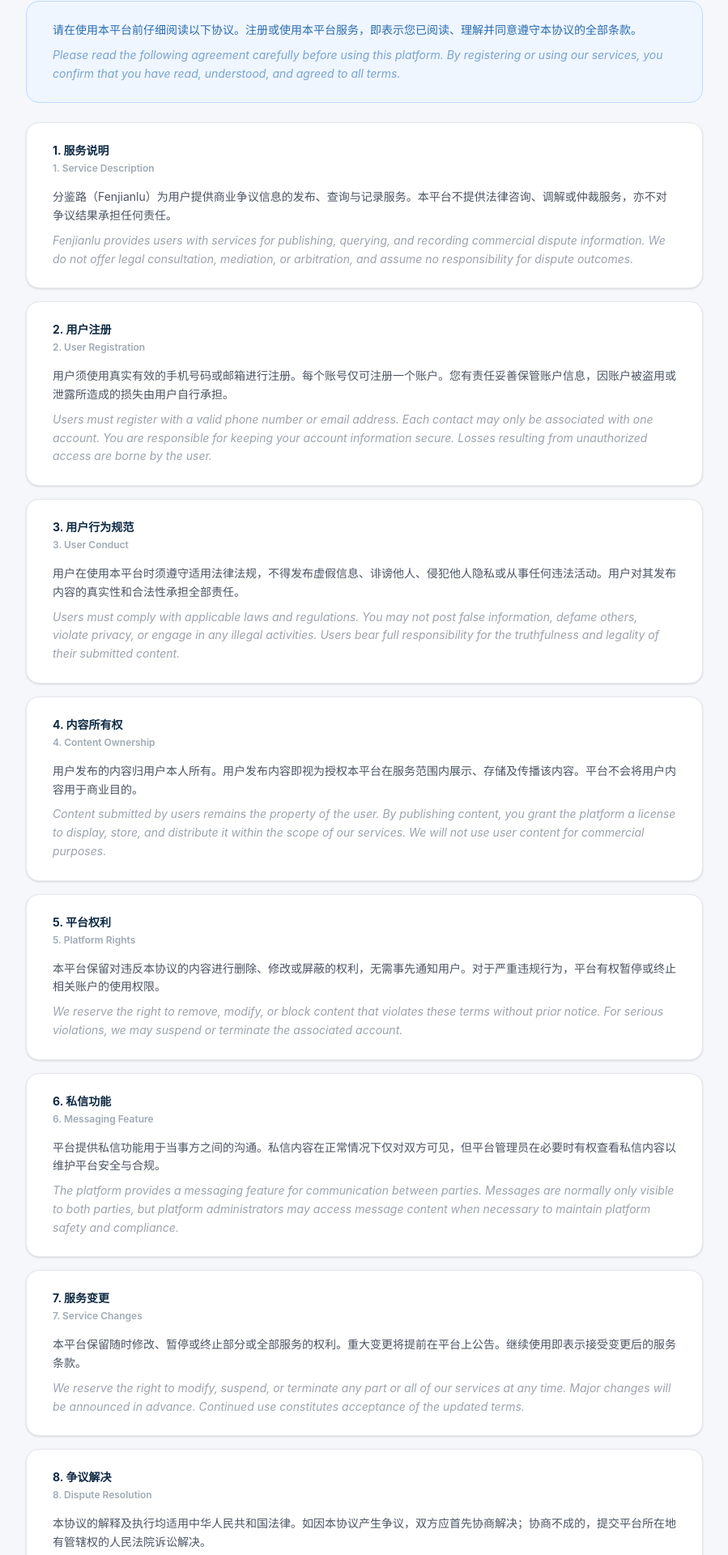
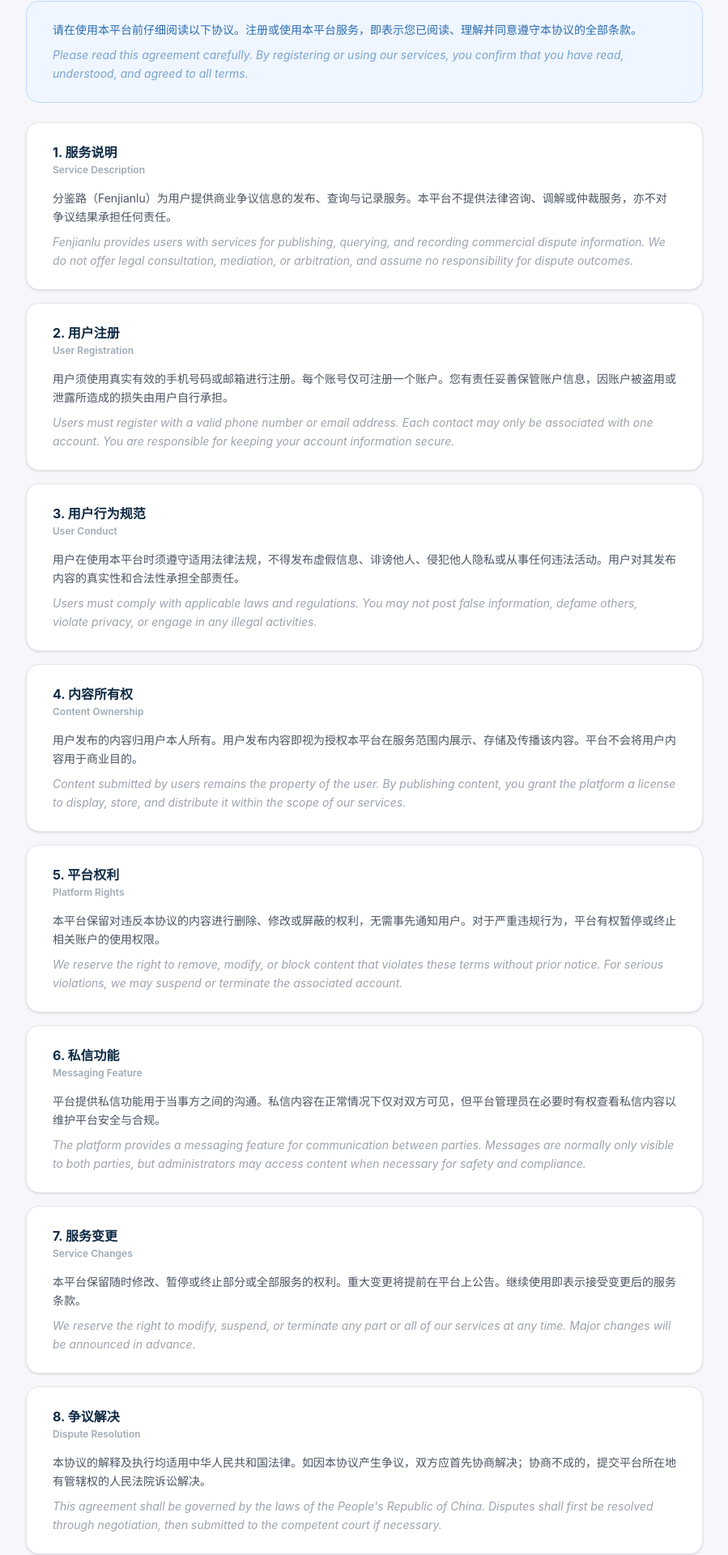
Before and after one commit to mikeoxmual999-del/91expo, a Next.js app: page /terms in a window 1280 px wide. Shown: the part 396-2316 px from the top of the page at 81% size, without its empty margins (190-1089 px from the left). Built offline with nearby package versions, Linux system fonts and the light colour scheme.

Commit message:
fix legal pages titles and English subtitles

```diff
--- a/app/disclaimer/page.tsx
+++ b/app/disclaimer/page.tsx
@@ -5,37 +5,37 @@ import Link from "next/link";
 export default function DisclaimerPage() {
   const sections = [
     {
-      title: "1. 平台性质", titleEn: "1. Platform Nature",
+      title: "1. 平台性质", titleEn: "Platform Nature",
       content: "分鉴路（Fenjianlu）是一个中立的商业争议信息记录平台。本平台仅提供信息发布与展示服务，不代表任何一方的立场，亦不对任何争议作出法律裁定或道德评判。",
       contentEn: "Fenjianlu is a neutral platform for recording commercial dispute information. We provide information publishing and display services only, and do not represent any party or make any legal or moral judgments on disputes.",
     },
     {
-      title: "2. 内容真实性", titleEn: "2. Content Accuracy",
+      title: "2. 内容真实性", titleEn: "Content Accuracy",
       content: "平台上发布的所有内容均由用户自行提交。本平台不对用户发布内容的真实性、完整性或准确性作出保证，亦不承担因用户发布虚假信息所引发的任何法律责任。",
       contentEn: "All content published on this platform is submitted by users. We do not guarantee the truthfulness, completeness, or accuracy of user-submitted content, and we assume no legal liability for false information posted by users.",
     },
     {
-      title: "3. 非法律意见", titleEn: "3. Not Legal Advice",
+      title: "3. 非法律意见", titleEn: "Not Legal Advice",
       content: "本平台提供的任何信息均不构成法律意见或专业建议。如您面临法律纠纷，请咨询具有执业资格的律师或相关专业机构。",
       contentEn: "Nothing on this platform constitutes legal advice or professional guidance. If you are involved in a legal dispute, please consult a qualified attorney or relevant professional institution.",
     },
     {
-      title: "4. 责任限制", titleEn: "4. Limitation of Liability",
+      title: "4. 责任限制", titleEn: "Limitation of Liability",
       content: "在法律允许的最大范围内，本平台对因使用或无法使用本平台服务所造成的任何直接、间接、附带或后果性损失，不承担任何责任。",
       contentEn: "To the fullest extent permitted by law, this platform shall not be liable for any direct, indirect, incidental, or consequential damages arising from the use or inability to use our services.",
     },
     {
-      title: "5. 第三方链接", titleEn: "5. Third-Party Links",
+      title: "5. 第三方链接", titleEn: "Third-Party Links",
       content: "本平台可能包含指向第三方网站的链接。我们对第三方网站的内容、隐私政策或行为不承担任何责任，访问第三方网站的风险由用户自行承担。",
       contentEn: "This platform may contain links to third-party websites. We are not responsible for the content, privacy policies, or practices of any third-party sites. Users access such sites at their own risk.",
     },
     {
-      title: "6. 内容删除", titleEn: "6. Content Removal",
+      title: "6. 内容删除", titleEn: "Content Removal",
       content: "若您认为平台上发布的内容侵犯了您的合法权益，您可以通过平台管理员渠道提交删除申请。我们将在核实后依据相关法律法规进行处理。",
       contentEn: "If you believe any content on this platform infringes your legal rights, you may submit a removal request through the platform administrator. We will review and handle the request in accordance with applicable laws.",
     },
     {
-      title: "7. 修改权利", titleEn: "7. Right to Modify",
+      title: "7. 修改权利", titleEn: "Right to Modify",
       content: "本平台保留随时修改本免责声明的权利，修改后的内容将在平台上公示。继续使用本平台即表示您接受更新后的声明内容。",
       contentEn: "We reserve the right to modify this disclaimer at any time. Changes will be published on the platform. Continued use of the platform constitutes acceptance of the updated disclaimer.",
     },
@@ -54,7 +54,7 @@ export default function DisclaimerPage() {
         <div className="space-y-4">
           {sections.map((s) => (
             <div key={s.title} className="bg-white border border-[#E5E7EB] rounded-2xl px-6 md:px-8 py-6 shadow-sm">
-              <h2 className="text-sm font-bold text-[#0F2A44] mb-1">{s.title}</h2>
+              <h2 className="text-base font-bold text-[#0F2A44] mb-0.5">{s.title}</h2>
               <h3 className="text-xs font-semibold text-[#0F2A44]/40 mb-4">{s.titleEn}</h3>
               <p className="text-[#4B5563] text-sm leading-relaxed mb-2">{s.content}</p>
               <p className="text-[#9CA3AF] text-sm leading-relaxed italic">{s.contentEn}</p>
--- a/app/terms/page.tsx
+++ b/app/terms/page.tsx
@@ -5,44 +5,44 @@ import Link from "next/link";
 export default function TermsPage() {
   const sections = [
     {
-      title: "1. 服务说明", titleEn: "1. Service Description",
+      title: "1. 服务说明", titleEn: "Service Description",
       content: "分鉴路（Fenjianlu）为用户提供商业争议信息的发布、查询与记录服务。本平台不提供法律咨询、调解或仲裁服务，亦不对争议结果承担任何责任。",
       contentEn: "Fenjianlu provides users with services for publishing, querying, and recording commercial dispute information. We do not offer legal consultation, mediation, or arbitration, and assume no responsibility for dispute outcomes.",
     },
     {
-      title: "2. 用户注册", titleEn: "2. User Registration",
+      title: "2. 用户注册", titleEn: "User Registration",
       content: "用户须使用真实有效的手机号码或邮箱进行注册。每个账号仅可注册一个账户。您有责任妥善保管账户信息，因账户被盗用或泄露所造成的损失由用户自行承担。",
-      contentEn: "Users must register with a valid phone number or email address. Each contact may only be associated with one account. You are responsible for keeping your account information secure. Losses resulting from unauthorized access are borne by the user.",
+      contentEn: "Users must register with a valid phone number or email address. Each contact may only be associated with one account. You are responsible for keeping your account information secure.",
     },
     {
-      title: "3. 用户行为规范", titleEn: "3. User Conduct",
+      title: "3. 用户行为规范", titleEn: "User Conduct",
       content: "用户在使用本平台时须遵守适用法律法规，不得发布虚假信息、诽谤他人、侵犯他人隐私或从事任何违法活动。用户对其发布内容的真实性和合法性承担全部责任。",
-      contentEn: "Users must comply with applicable laws and regulations. You may not post false information, defame others, violate privacy, or engage in any illegal activities. Users bear full responsibility for the truthfulness and legality of their submitted content.",
+      contentEn: "Users must comply with applicable laws and regulations. You may not post false information, defame others, violate privacy, or engage in any illegal activities.",
     },
     {
-      title: "4. 内容所有权", titleEn: "4. Content Ownership",
+      title: "4. 内容所有权", titleEn: "Content Ownership",
       content: "用户发布的内容归用户本人所有。用户发布内容即视为授权本平台在服务范围内展示、存储及传播该内容。平台不会将用户内容用于商业目的。",
-      contentEn: "Content submitted by users remains the property of the user. By publishing content, you grant the platform a license to display, store, and distribute it within the scope of our services. We will not use user content for commercial purposes.",
+      contentEn: "Content submitted by users remains the property of the user. By publishing content, you grant the platform a license to display, store, and distribute it within the scope of our services.",
     },
     {
-      title: "5. 平台权利", titleEn: "5. Platform Rights",
+      title: "5. 平台权利", titleEn: "Platform Rights",
       content: "本平台保留对违反本协议的内容进行删除、修改或屏蔽的权利，无需事先通知用户。对于严重违规行为，平台有权暂停或终止相关账户的使用权限。",
       contentEn: "We reserve the right to remove, modify, or block content that violates these terms without prior notice. For serious violations, we may suspend or terminate the associated account.",
     },
     {
-      title: "6. 私信功能", titleEn: "6. Messaging Feature",
+      title: "6. 私信功能", titleEn: "Messaging Feature",
       content: "平台提供私信功能用于当事方之间的沟通。私信内容在正常情况下仅对双方可见，但平台管理员在必要时有权查看私信内容以维护平台安全与合规。",
-      contentEn: "The platform provides a messaging feature for communication between parties. Messages are normally only visible to both parties, but platform administrators may access message content when necessary to maintain platform safety and compliance.",
+      contentEn: "The platform provides a messaging feature for communication between parties. Messages are normally only visible to both parties, but administrators may access content when necessary for safety and compliance.",
     },
     {
-      title: "7. 服务变更", titleEn: "7. Service Changes",
+      title: "7. 服务变更", titleEn: "Service Changes",
       content: "本平台保留随时修改、暂停或终止部分或全部服务的权利。重大变更将提前在平台上公告。继续使用即表示接受变更后的服务条款。",
-      contentEn: "We reserve the right to modify, suspend, or terminate any part or all of our services at any time. Major changes will be announced in advance. Continued use constitutes acceptance of the updated terms.",
+      contentEn: "We reserve the right to modify, suspend, or terminate any part or all of our services at any time. Major changes will be announced in advance.",
     },
     {
-      title: "8. 争议解决", titleEn: "8. Dispute Resolution",
+      title: "8. 争议解决", titleEn: "Dispute Resolution",
       content: "本协议的解释及执行均适用中华人民共和国法律。如因本协议产生争议，双方应首先协商解决；协商不成的，提交平台所在地有管辖权的人民法院诉讼解决。",
-      contentEn: "This agreement shall be governed by the laws of the People's Republic of China. Disputes arising from this agreement shall first be resolved through negotiation; if negotiation fails, the matter shall be submitted to the competent court with jurisdiction.",
+      contentEn: "This agreement shall be governed by the laws of the People's Republic of China. Disputes shall first be resolved through negotiation, then submitted to the competent court if necessary.",
     },
   ];
 
@@ -58,12 +58,12 @@ export default function TermsPage() {
         </div>
         <div className="bg-blue-50 border border-blue-200 rounded-2xl px-6 md:px-8 py-6 mb-6">
           <p className="text-[#2B6CB0] text-sm leading-relaxed mb-2">请在使用本平台前仔细阅读以下协议。注册或使用本平台服务，即表示您已阅读、理解并同意遵守本协议的全部条款。</p>
-          <p className="text-[#2B6CB0]/60 text-sm leading-relaxed italic">Please read the following agreement carefully before using this platform. By registering or using our services, you confirm that you have read, understood, and agreed to all terms.</p>
+          <p className="text-[#2B6CB0]/60 text-sm leading-relaxed italic">Please read this agreement carefully. By registering or using our services, you confirm that you have read, understood, and agreed to all terms.</p>
         </div>
         <div className="space-y-4">
           {sections.map((s) => (
             <div key={s.title} className="bg-white border border-[#E5E7EB] rounded-2xl px-6 md:px-8 py-6 shadow-sm">
-              <h2 className="text-sm font-bold text-[#0F2A44] mb-1">{s.title}</h2>
+              <h2 className="text-base font-bold text-[#0F2A44] mb-0.5">{s.title}</h2>
               <h3 className="text-xs font-semibold text-[#0F2A44]/40 mb-4">{s.titleEn}</h3>
               <p className="text-[#4B5563] text-sm leading-relaxed mb-2">{s.content}</p>
               <p className="text-[#9CA3AF] text-sm leading-relaxed italic">{s.contentEn}</p>
```
